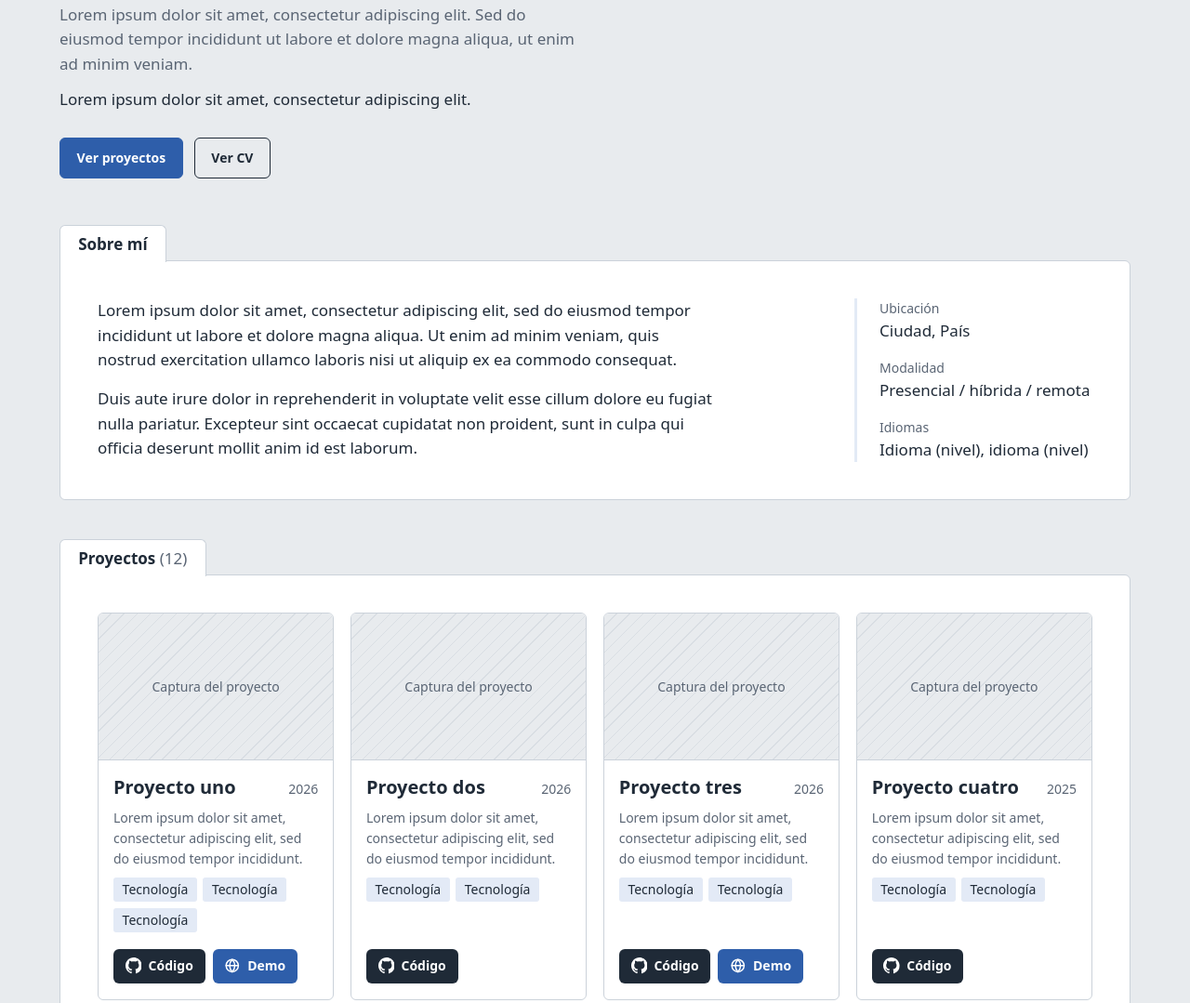
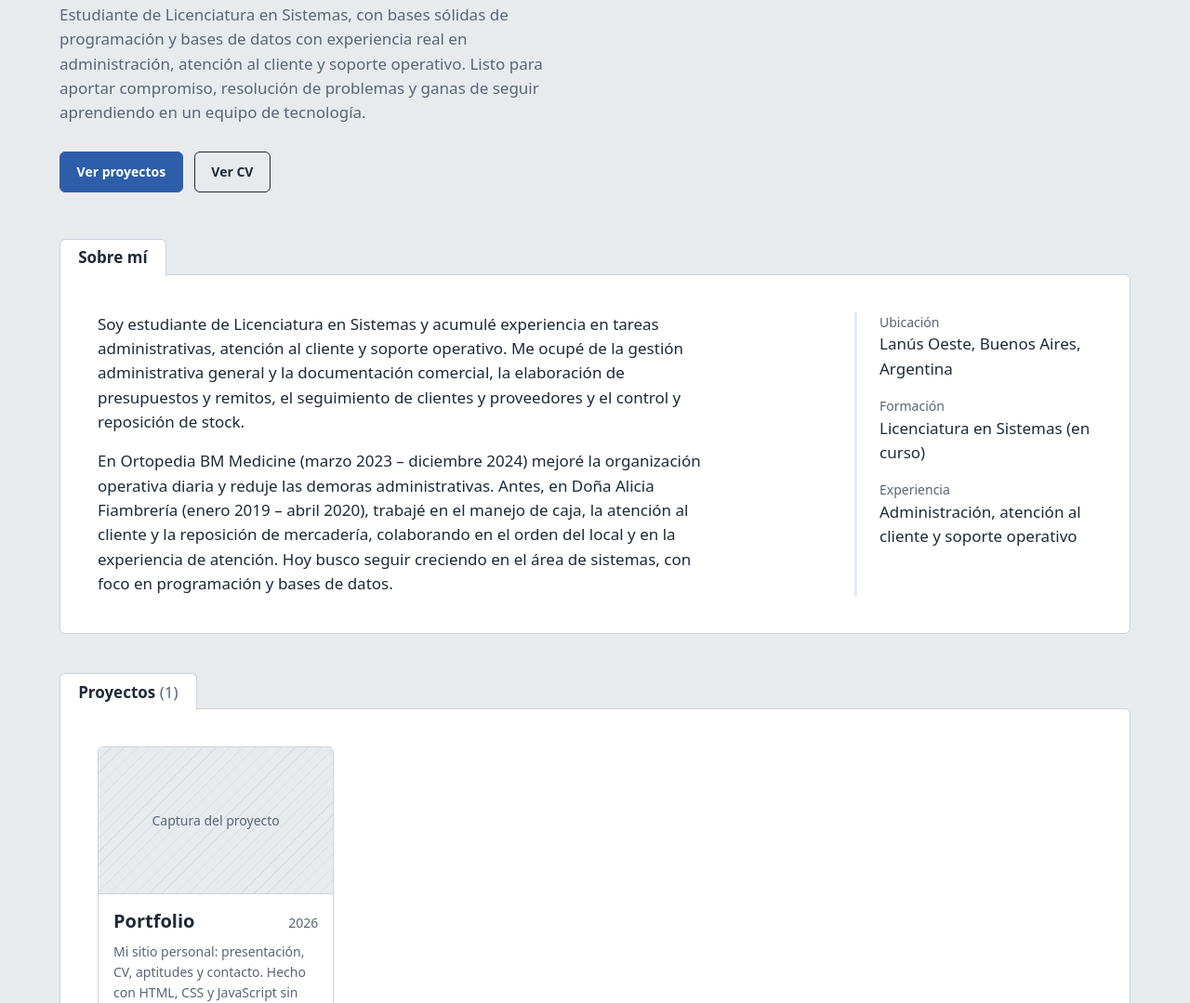
Before and after one commit to sebastiannogues99/portfolio, a plain HTML site: page index.html in a window 1280 px wide. Shown: the part 374-1453 px from the top of the page at 93% size. Drawn offline with Linux system fonts and the light colour scheme; a web font is replaced by a local one.

Commit message:
Modificacion de descripciones, y cambios de estructura

```diff
--- a/css/styles.css
+++ b/css/styles.css
@@ -266,6 +266,11 @@ h3, .subtitulo {
 .datos dd { font-weight: 500; }
 
 /* ── Proyectos: grilla paginada ── */
+.proyectos__vacio {
+  color: var(--gris);
+  padding: 1.5rem 0;
+}
+
 .proyectos {
   display: grid;
   grid-template-columns: repeat(4, minmax(0, 1fr));
--- a/index.html
+++ b/index.html
@@ -4,7 +4,7 @@
   <meta charset="utf-8">
   <meta name="viewport" content="width=device-width, initial-scale=1">
   <title>Portfolio</title>
-  <meta name="description" content="Portfolio de estudiante de Licenciatura en Sistemas: proyectos, CV, aptitudes y contacto.">
+  <meta name="description" content="Portfolio de Sebastián Nogues, estudiante de Licenciatura en Sistemas: perfil, CV, aptitudes y contacto.">
   <meta name="theme-color" content="#E8EBEE" media="(prefers-color-scheme: light)">
   <meta name="theme-color" content="#14181D" media="(prefers-color-scheme: dark)">
   <link rel="icon" href="assets/favicon.svg" type="image/svg+xml">
@@ -53,6 +53,7 @@
 
     <section id="proyectos" class="hoja" aria-labelledby="t-proyectos">
       <h2 id="t-proyectos" class="pestana">Proyectos <span class="pestana__cuenta" id="cuenta-proyectos"></span></h2>
+      <p class="proyectos__vacio" id="proyectos-vacio" hidden>Estoy preparando los primeros proyectos para mostrar acá. ¡Volvé pronto!</p>
       <ul class="proyectos" id="lista-proyectos"></ul>
       <nav class="paginacion" id="paginacion" aria-label="Páginas de proyectos"></nav>
     </section>
--- a/js/content.js
+++ b/js/content.js
@@ -5,43 +5,38 @@
  *  Los campos vacíos ("") o las listas vacías ([]) se ocultan solos.
  * ─────────────────────────────────────────────────────────────
  */
-const LOREM_CORTO = "Lorem ipsum dolor sit amet, consectetur adipiscing elit, sed do eiusmod tempor incididunt.";
-
 const PORTFOLIO = {
-  nombre: "Nombre Apellido",
+  nombre: "Sebastián Nogues",
   rol: "Estudiante de Licenciatura en Sistemas",
-  ubicacion: "Ciudad, País",
+  ubicacion: "Universidad Nacional de Lanús",
   resumen:
-    "Lorem ipsum dolor sit amet, consectetur adipiscing elit. Sed do eiusmod tempor incididunt ut labore et dolore magna aliqua, ut enim ad minim veniam.",
-  disponibilidad: "Lorem ipsum dolor sit amet, consectetur adipiscing elit.",
+    "Estudiante de Licenciatura en Sistemas, con bases sólidas de programación y bases de datos con experiencia real en administración, atención al cliente y soporte operativo. Listo para aportar compromiso, resolución de problemas y ganas de seguir aprendiendo en un equipo de tecnología.",
+  disponibilidad: "",
 
   sobreMi: [
-    "Lorem ipsum dolor sit amet, consectetur adipiscing elit, sed do eiusmod tempor incididunt ut labore et dolore magna aliqua. Ut enim ad minim veniam, quis nostrud exercitation ullamco laboris nisi ut aliquip ex ea commodo consequat.",
-    "Duis aute irure dolor in reprehenderit in voluptate velit esse cillum dolore eu fugiat nulla pariatur. Excepteur sint occaecat cupidatat non proident, sunt in culpa qui officia deserunt mollit anim id est laborum.",
+    "Soy estudiante de Licenciatura en Sistemas y acumulé experiencia en tareas administrativas, atención al cliente y soporte operativo. Me ocupé de la gestión administrativa general y la documentación comercial, la elaboración de presupuestos y remitos, el seguimiento de clientes y proveedores y el control y reposición de stock.",
+    "En Ortopedia BM Medicine (marzo 2023 – diciembre 2024) mejoré la organización operativa diaria y reduje las demoras administrativas. Antes, en Doña Alicia Fiambrería (enero 2019 – abril 2020), trabajé en el manejo de caja, la atención al cliente y la reposición de mercadería, colaborando en el orden del local y en la experiencia de atención. Hoy busco seguir creciendo en el área de sistemas, con foco en programación y bases de datos.",
   ],
 
   datos: [
-    { etiqueta: "Ubicación", valor: "Ciudad, País" },
-    { etiqueta: "Modalidad", valor: "Presencial / híbrida / remota" },
-    { etiqueta: "Idiomas", valor: "Idioma (nivel), idioma (nivel)" },
+    { etiqueta: "Ubicación", valor: "Lanús Oeste, Buenos Aires, Argentina" },
+    { etiqueta: "Formación", valor: "Licenciatura en Sistemas (en curso)" },
+    { etiqueta: "Experiencia", valor: "Administración, atención al cliente y soporte operativo" },
   ],
 
   // Se muestran de a 8 por página en desktop (2 filas de 4).
   // imagen: ruta a una captura (ej. "assets/proyectos/turnero.png"). Si queda vacía, se ve un recuadro de reemplazo.
   // repo: link al código (botón con ícono de GitHub). demo: link al sitio publicado (botón con ícono web).
   proyectos: [
-    { nombre: "Proyecto uno", anio: "2026", descripcion: LOREM_CORTO, stack: ["Tecnología", "Tecnología", "Tecnología"], imagen: "", repo: "https://github.com/sebastiannogues99", demo: "https://ejemplo.com" },
-    { nombre: "Proyecto dos", anio: "2026", descripcion: LOREM_CORTO, stack: ["Tecnología", "Tecnología"], imagen: "", repo: "https://github.com/sebastiannogues99", demo: "" },
-    { nombre: "Proyecto tres", anio: "2026", descripcion: LOREM_CORTO, stack: ["Tecnología", "Tecnología"], imagen: "", repo: "https://github.com/sebastiannogues99", demo: "https://ejemplo.com" },
-    { nombre: "Proyecto cuatro", anio: "2025", descripcion: LOREM_CORTO, stack: ["Tecnología", "Tecnología"], imagen: "", repo: "https://github.com/sebastiannogues99", demo: "" },
-    { nombre: "Proyecto cinco", anio: "2025", descripcion: LOREM_CORTO, stack: ["Tecnología", "Tecnología", "Tecnología"], imagen: "", repo: "https://github.com/sebastiannogues99", demo: "https://ejemplo.com" },
-    { nombre: "Proyecto seis", anio: "2025", descripcion: LOREM_CORTO, stack: ["Tecnología", "Tecnología"], imagen: "", repo: "https://github.com/sebastiannogues99", demo: "" },
-    { nombre: "Proyecto siete", anio: "2025", descripcion: LOREM_CORTO, stack: ["Tecnología", "Tecnología"], imagen: "", repo: "https://github.com/sebastiannogues99", demo: "https://ejemplo.com" },
-    { nombre: "Proyecto ocho", anio: "2024", descripcion: LOREM_CORTO, stack: ["Tecnología", "Tecnología"], imagen: "", repo: "https://github.com/sebastiannogues99", demo: "" },
-    { nombre: "Proyecto nueve", anio: "2024", descripcion: LOREM_CORTO, stack: ["Tecnología", "Tecnología", "Tecnología"], imagen: "", repo: "https://github.com/sebastiannogues99", demo: "https://ejemplo.com" },
-    { nombre: "Proyecto diez", anio: "2024", descripcion: LOREM_CORTO, stack: ["Tecnología", "Tecnología"], imagen: "", repo: "https://github.com/sebastiannogues99", demo: "" },
-    { nombre: "Proyecto once", anio: "2023", descripcion: LOREM_CORTO, stack: ["Tecnología", "Tecnología"], imagen: "", repo: "https://github.com/sebastiannogues99", demo: "" },
-    { nombre: "Proyecto doce", anio: "2023", descripcion: LOREM_CORTO, stack: ["Tecnología", "Tecnología"], imagen: "", repo: "https://github.com/sebastiannogues99", demo: "https://ejemplo.com" },
+    {
+      nombre: "Portfolio",
+      anio: "2026",
+      descripcion: "Mi sitio personal: presentación, CV, aptitudes y contacto. Hecho con HTML, CSS y JavaScript sin frameworks.",
+      stack: ["HTML", "CSS", "JavaScript"],
+      imagen: "",
+      repo: "https://github.com/sebastiannogues99/portfolio",
+      demo: "https://sebastian-nogues.vercel.app/",
+    },
   ],
 
   // El CV se muestra embebido desde este PDF del repo.
@@ -51,27 +46,36 @@ const PORTFOLIO = {
   },
 
   aptitudes: [
-    { grupo: "Lenguajes", items: ["Lenguaje", "Lenguaje", "Lenguaje", "Lenguaje"] },
-    { grupo: "Frameworks y librerías", items: ["Framework", "Framework", "Framework"] },
-    { grupo: "Bases de datos", items: ["Base de datos", "Base de datos"] },
-    { grupo: "Herramientas", items: ["Herramienta", "Herramienta", "Herramienta", "Herramienta"] },
-    { grupo: "Habilidades blandas", items: ["Habilidad", "Habilidad", "Habilidad"] },
+    { grupo: "Lenguajes", items: ["C", "JavaScript", "Python"] },
+    { grupo: "Bases de datos", items: ["MySQL"] },
+    { grupo: "Herramientas", items: ["Microsoft Excel", "Microsoft PowerPoint"] },
+    {
+      grupo: "Habilidades blandas",
+      items: [
+        "Comunicación efectiva",
+        "Trabajo en equipo",
+        "Resolución de problemas",
+        "Orientación al cliente",
+        "Gestión del tiempo",
+        "Adaptabilidad",
+        "Aprendizaje continuo",
+        "Responsabilidad",
+        "Autonomía",
+        "Capacidad analítica",
+      ],
+    },
   ],
 
-  certificaciones: [
-    { nombre: "Nombre de la certificación", emisor: "Institución emisora", fecha: "20XX", url: "https://ejemplo.com/credencial" },
-    { nombre: "Nombre de la certificación", emisor: "Institución emisora", fecha: "20XX", url: "" },
-    { nombre: "Nombre de la certificación", emisor: "Institución emisora", fecha: "20XX", url: "" },
-  ],
+  certificaciones: [],
 
   contacto: {
     // Se muestra tal cual. El link abre WhatsApp con el número en formato internacional.
-    telefono: "+54 9 11 5957 6091",
-    whatsapp: "5491159576091",
+    telefono: "+54 11 5957-6091",
+    whatsapp: "5491159576091", // el CV no incluye el 9 de celular; se agrega para que abra WhatsApp
     email: "sebastiannogues99@gmail.com",
     linkedin: "sebastian-nogues",   // usuario: linkedin.com/in/<usuario>
     github: "sebastiannogues99",    // usuario: github.com/<usuario>
   },
 
-  actualizado: "mes de 20XX",
+  actualizado: "noviembre de 2026",
 };
--- a/js/main.js
+++ b/js/main.js
@@ -66,7 +66,10 @@
   const lista = $("#lista-proyectos");
   const paginacion = $("#paginacion");
   $("#cuenta-proyectos").textContent = proyectos.length ? `(${proyectos.length})` : "";
-  ocultarSiVacio($("#proyectos"), !proyectos.length);
+  // La sección queda siempre visible (con un mensaje) aunque todavía no haya proyectos cargados.
+  $("#proyectos-vacio").hidden = proyectos.length > 0;
+  ocultarSiVacio(lista, !proyectos.length);
+  ocultarSiVacio(paginacion, !proyectos.length);
 
   // Proyectos por página según el ancho: 2 filas de 4 en desktop.
   const tamanios = [
@@ -245,6 +248,13 @@
   });
   ocultarSiVacio($("#contacto"), !filas.length);
 
+  /* ── Enlaces a secciones ocultas ────────────────── */
+  // Si una sección quedó vacía (por ejemplo Proyectos), se oculta su enlace de navegación.
+  document.querySelectorAll('a[href^="#"]').forEach((a) => {
+    const destino = document.querySelector(a.getAttribute("href"));
+    if (destino && destino.hidden) (a.closest("li") || a).hidden = true;
+  });
+
   /* ── Pie ────────────────────────────────────────── */
   $("#pie-texto").textContent =
     `${P.nombre}, ${new Date().getFullYear()}.` + (P.actualizado ? ` Actualizado en ${P.actualizado}.` : "");
```
Also changed, not shown: 2 other files.
